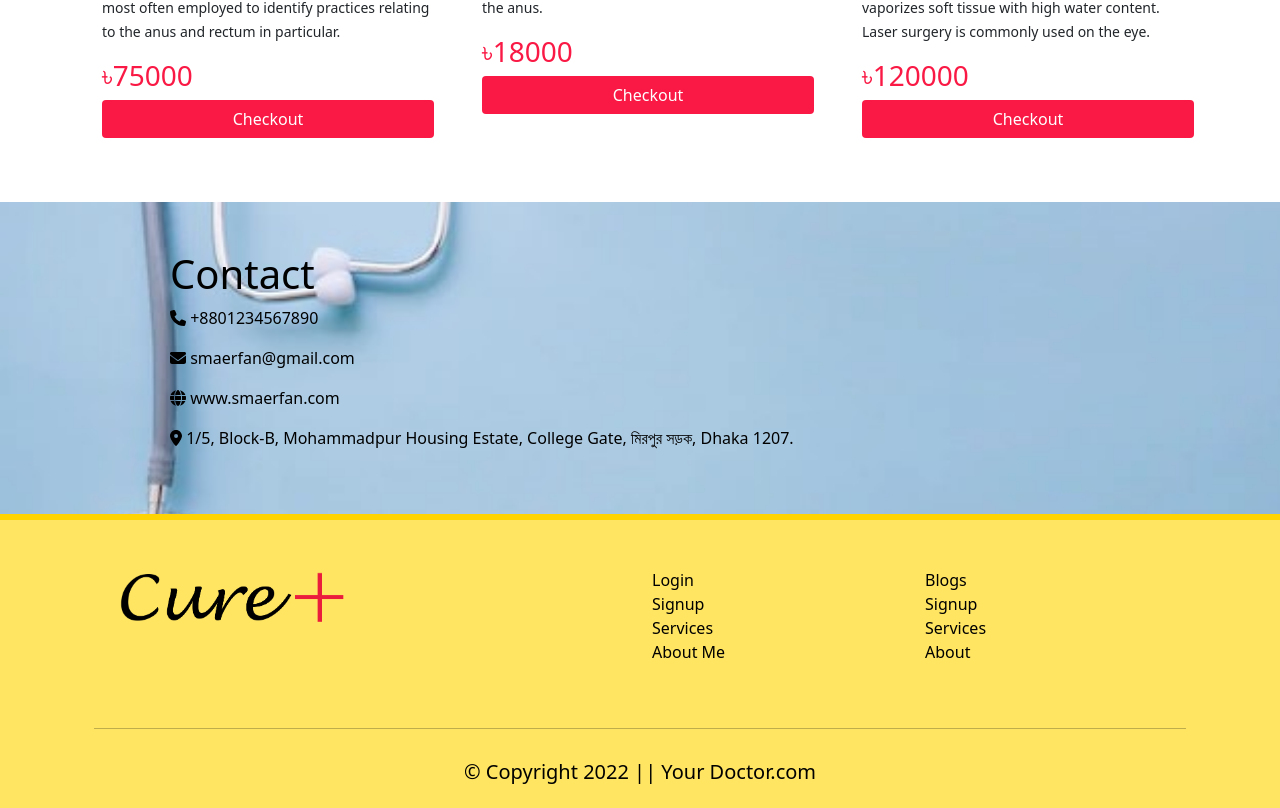
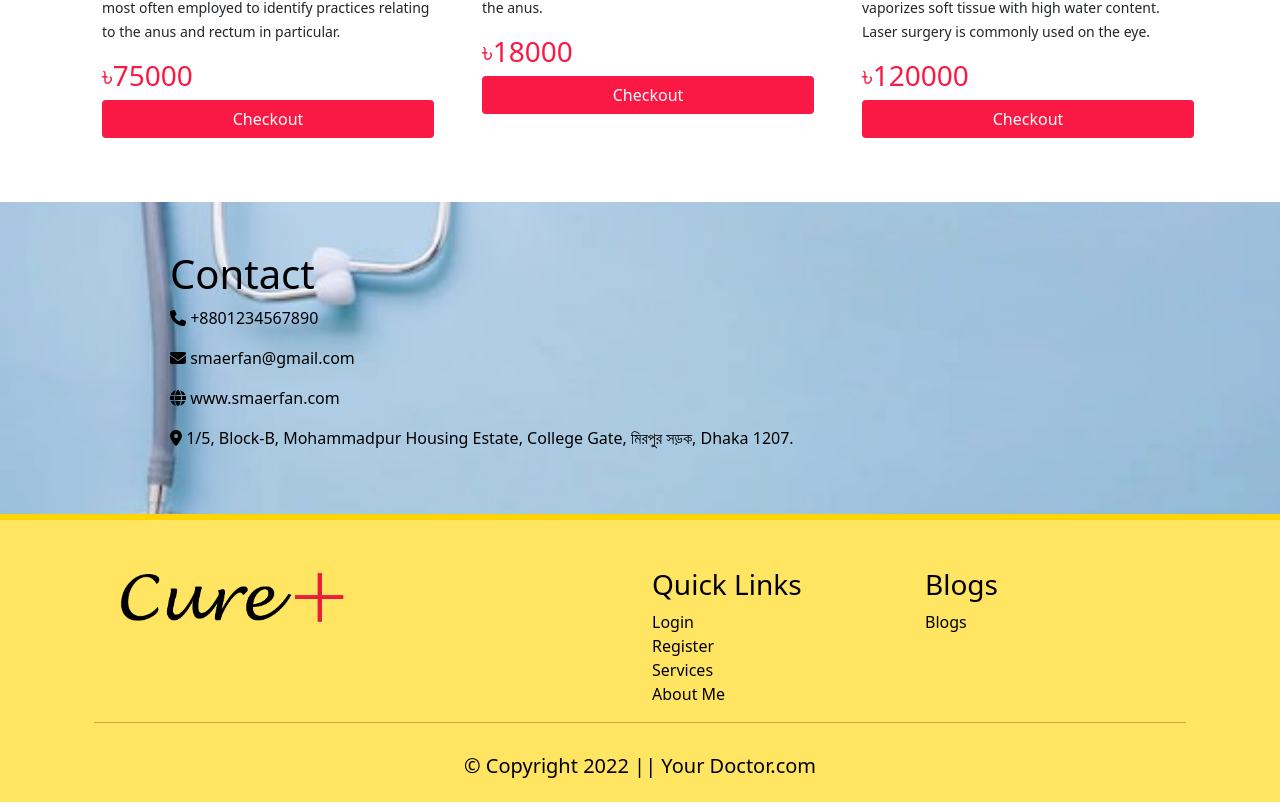
Before and after one commit to AshikurRahmanMunna/independent-service-provider, a React (Create React App) app: page / in a window 1280 px wide. Shown: the part 1435-2243 px from the top of the page. Built offline with nearby package versions, Linux system fonts and the light colour scheme; no server answers.

Commit message:
Updated footer

```diff
--- a/src/Pages/Shared/Footer/Footer.js
+++ b/src/Pages/Shared/Footer/Footer.js
@@ -14,16 +14,15 @@ const Footer = () => {
           <img style={{width: '250px'}} className="m-0 mb-3" src={logo} alt="logo" />
         </div>
         <div className="col-6 col-lg-3 col-md-3 footer-links">
+          <h3>Quick Links</h3>
           <Link to="/login">Login</Link>
-          <Link to="/signup">Signup</Link>
+          <Link to="/register">Register</Link>
           <Link to="/#services">Services</Link>
           <Link to="/about">About Me</Link>
         </div>
         <div className="col-6 col-lg-3 col-md-3 mb-5 footer-links">
-          <Link to="/login">Blogs</Link>
-          <Link to="/signup">Signup</Link>
-          <Link to="/#services">Services</Link>
-          <Link to="/about">About</Link>
+          <h3>Blogs</h3>
+          <Link to="/blogs">Blogs</Link>
         </div>
         <hr className="mt-3" style={{marginBottom: '-80px'}} />
       </div>
```
